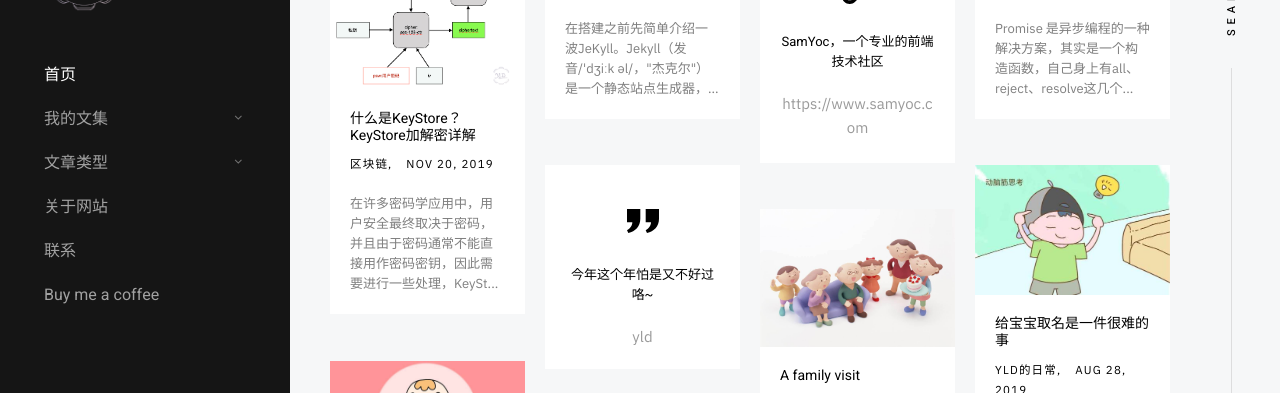
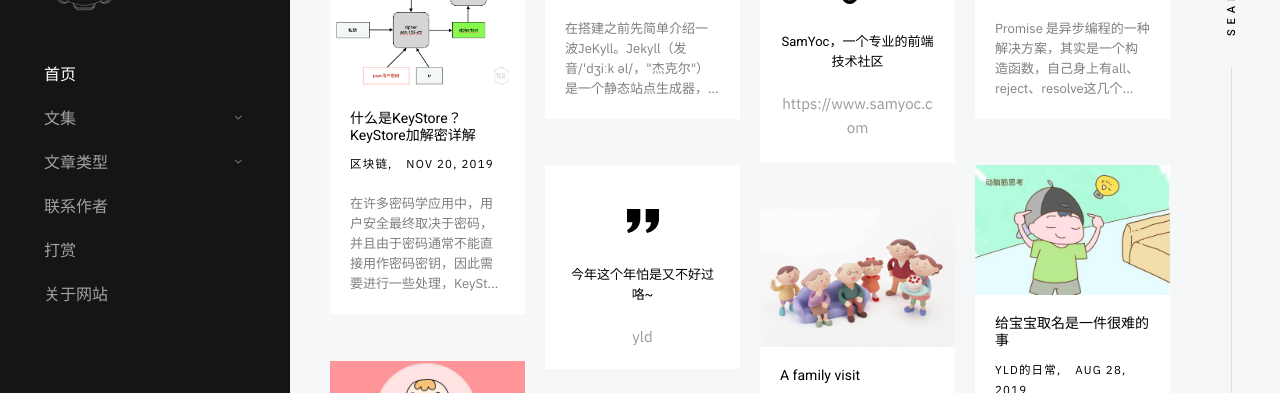
Before and after one commit to aiyld/yldblog, a Jekyll site: the page built from index.html, in a window 1280 px wide. Shown: the part 132-525 px from the top of the page. Built offline with Jekyll 4.4.1, drawn with Linux system fonts in a browser that asks for light colours; the list of posts is cut into pages by our own code; comment, search, counter and statistics services are not loaded.

Commit message:
修改menu

```diff
--- a/_includes/menu-header.html
+++ b/_includes/menu-header.html
@@ -71,7 +71,7 @@
     <ul class="header__nav">
       <li class="current"><a href="/" title="">首页</a></li>
       <li class="has-children">
-        <a href="#0" title="">我的文集</a>
+        <a href="#0" title="">文集</a>
         <ul class="sub-menu">
           <li><a class="feature-action" href="/categories.html#default" data="default">默认分组</a></li>
           {% for category in site.categories %}
@@ -89,9 +89,9 @@
           {% endfor %}
         </ul>
       </li>
+      <li><a href="/contact.html" title="">联系作者</a></li>
+      <li><a href="/buy-me-a-coffee.html" title="">打赏</a></li>
       <li><a href="/about.html" title="">关于网站</a></li>
-      <li><a href="/contact.html" title="">联系</a></li>
-      <li><a href="/buy-me-a-coffee.html" title="">Buy me a coffee</a></li>
     </ul> <!-- end header__nav -->
 
     <ul class="header__social flex-wrap">
--- a/assets/waifu/waifu-tips.json
+++ b/assets/waifu/waifu-tips.json
@@ -81,10 +81,6 @@
             "text": ["去下一页看看吧"]
         },
         {
-            "selector": ".header__nav",
-            "text": ["这里是菜单，要来点什么‘菜’呢~"]
-        },
-        {
             "selector": "c-player a.play-icon",
             "text": ["想要听点音乐吗"]
         },
```
